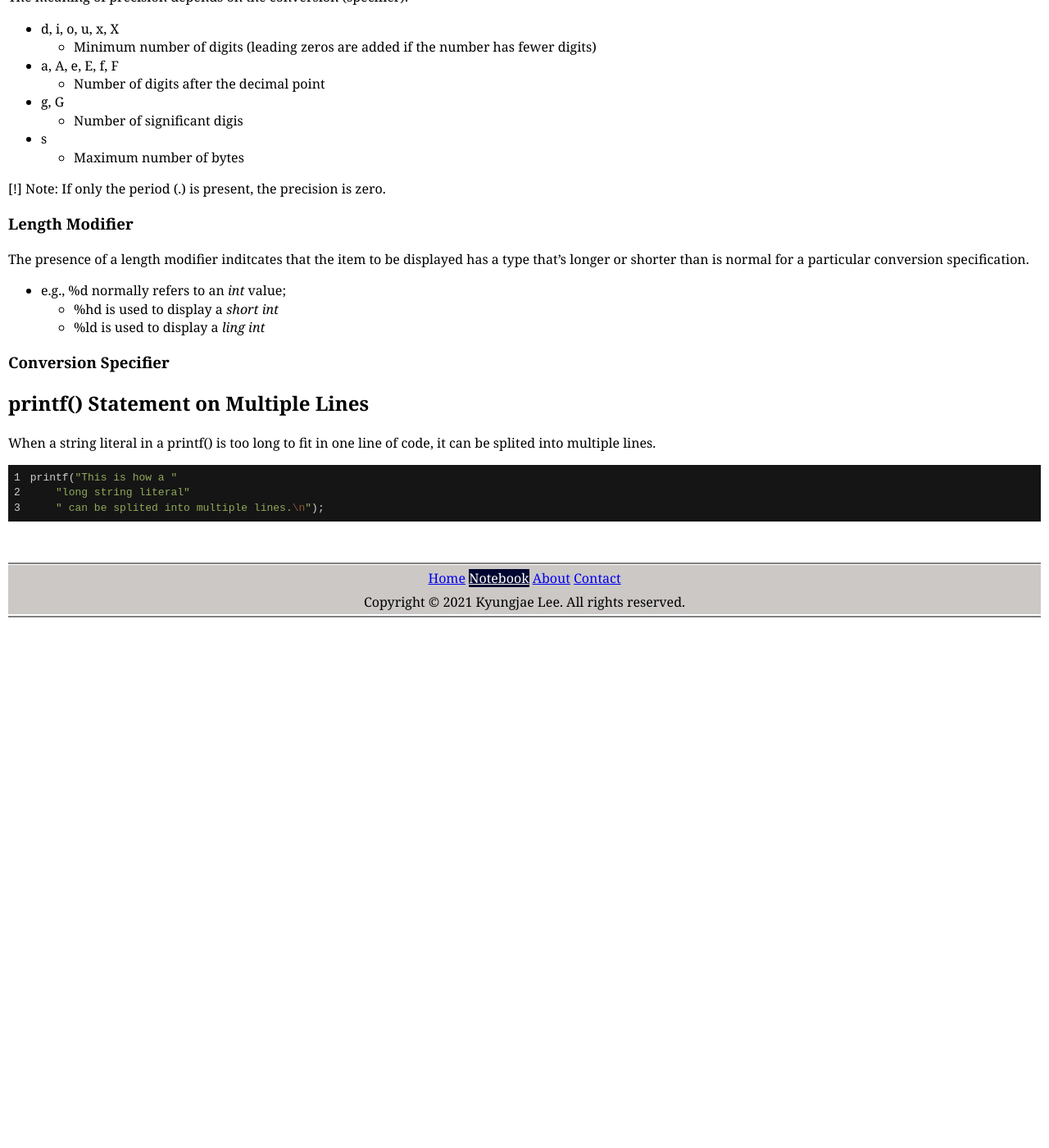
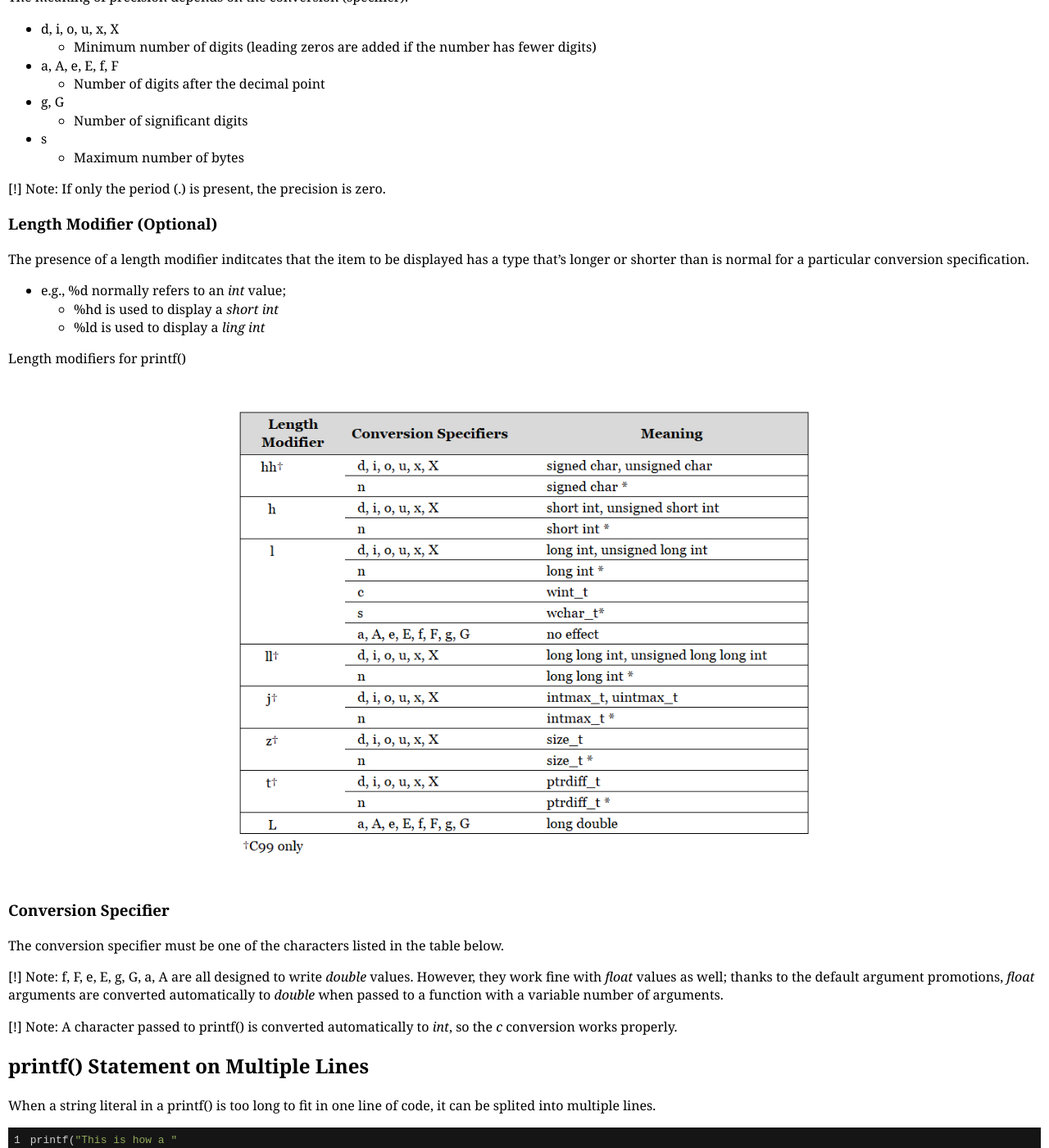
Before and after one commit to kyungjae-lee/kyungjae-lee.github.io, a Jekyll site: the page built from _posts/c-programming/2021-04-28-printf.md, in a window 1280 px wide and 1400 px high, scrolled down 1678 px. Shown: the whole window at 82% size. Built offline with Jekyll 4.4.1, drawn with Linux system fonts in a browser that asks for light colours; before the commit the page ends 2443 px from its top, so only the background shows below that.

Commit message:
Update 'printf' notes

```diff
--- a/_posts/c-programming/2021-04-28-printf.md
+++ b/_posts/c-programming/2021-04-28-printf.md
@@ -39,13 +39,13 @@ The meaning of precision depends on the conversion (specifier):
 * a, A, e, E, f, F
     - Number of digits after the decimal point
 * g, G
-    - Number of significant digis
+    - Number of significant digits
 * s
     - Maximum number of bytes
 
 [!] Note: If only the period (.) is present, the precision is zero.
 
-### Length Modifier
+### Length Modifier (Optional)
 
 The presence of a length modifier inditcates that the item to be displayed has
 a type that's longer or shorter than is normal for a particular conversion
@@ -54,9 +54,22 @@ specification.
     - %hd is used to display a *short int*
     - %ld is used to display a *ling int*
 
+Length modifiers for printf()
+
+![printf-length-modifiers]({{site.baseurl}}/img/c-programming/printf-length-modifiers.png){:.inline-img-w700}
+
 ### Conversion Specifier
 
+The conversion specifier must be one of the characters listed in the table
+below.
 
+[!] Note: f, F, e, E, g, G, a, A are all designed to write *double* values.
+However, they work fine with *float* values as well; thanks to the default
+argument promotions, *float* arguments are converted automatically to *double*
+when passed to a function with a variable number of arguments.
+
+[!] Note: A character passed to printf() is converted automatically to *int*,
+so the *c* conversion works properly.
 
 ## printf() Statement on Multiple Lines
 
```
Also changed, not shown: img/c-programming/printf-length-modifiers.png (added), 1 other file.
